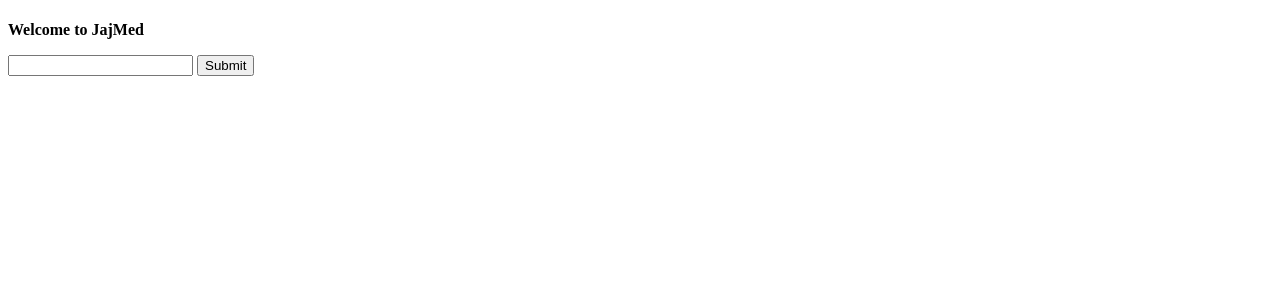
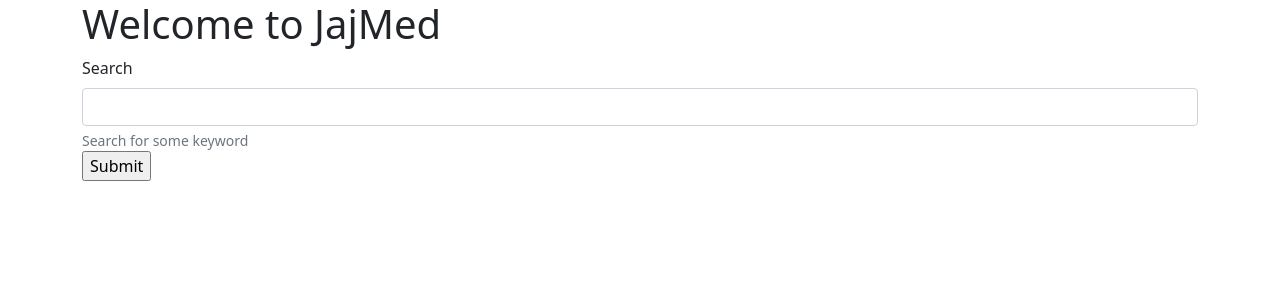
Before and after one commit to jajimentol/573-Final-Project, a Flask app: page / in a window 1280 px wide. Shown: the top 300 px of the page. Run offline with Flask 2, Linux system fonts and the light colour scheme.

Commit message:
main page design changed with bootstrap

```diff
--- a/templates/main_page.html
+++ b/templates/main_page.html
@@ -3,11 +3,22 @@
 <head>
     <meta charset="UTF-8">
     <title>JajMed</title>
+    <link href="https://cdn.jsdelivr.net/npm/bootstrap@5.0.1/dist/css/bootstrap.min.css" rel="stylesheet" integrity="sha384-+0n0xVW2eSR5OomGNYDnhzAbDsOXxcvSN1TPprVMTNDbiYZCxYbOOl7+AMvyTG2x" crossorigin="anonymous">
 </head>
 <body>
-<h1></h1><p><strong>Welcome to JajMed</strong></p></h1>
 
-<div><input type="text" id="sField" name="searchFeld">
-<input type="submit" id="sButton" name="searchButton"></div>
 
+
+
+<div class="container">
+    <h1>Welcome to JajMed</h1>
+<form name="search" action="search" method="get">
+<label class="form-label">Search</label>
+<input type="text" class="form-control" name="searchbox">
+<div id="passwordHelpBlock" class="form-text">
+  Search for some keyword
+</div><input type="submit" value="Submit">
+</form>
+
+</div>
 </body>
```
